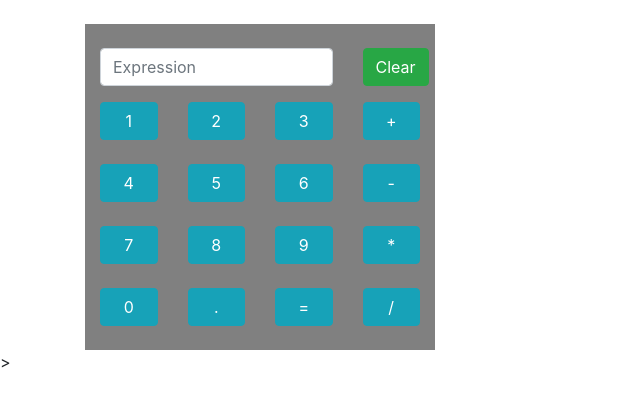
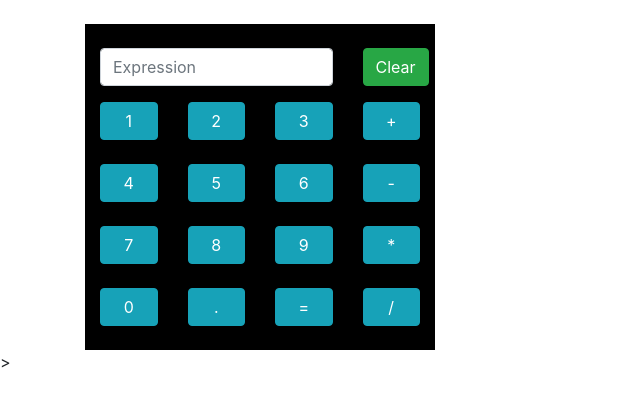
Before and after one commit to vaisakhn/calculator, a website: page public/index.html in a window 1280 px wide. Shown: the whole page, without its empty margins (0-640 px from the left). Drawn offline with nearby package versions, Linux system fonts and the light colour scheme.

Commit message:
Update index.html

```diff
--- a/public/index.html
+++ b/public/index.html
@@ -10,7 +10,7 @@
 	<div class="row">
 		<div class = col-4>
 			<form name="calc">
-			<div class="container" style="background: grey">
+			<div class="container" style="background: black">
 				<br>
 				<div class="row">
 
```
